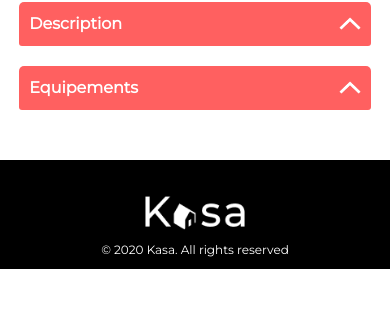
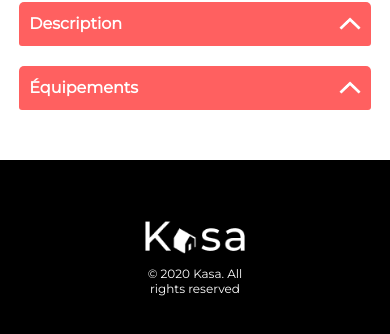
Before and after one commit to alinmb/kasa-project, a React (Create React App) app: page /apartment/0979876d in a window 390 px wide. Shown: the part 536-870 px from the top of the page. Before the commit the page ends 844 px from the top, so only its background shows below. Built offline with nearby package versions, Linux system fonts and the light colour scheme.

Commit message:
Feat: Animation sur collapse

```diff
--- a/src/App.scss
+++ b/src/App.scss
@@ -35,6 +35,7 @@ body {
   flex-direction: column;
   align-items: center;
   justify-content: center;
+  cursor: pointer;
   @media screen and (max-width: 768px) {
     width: 100%;
     margin: 20px 0;
@@ -66,30 +67,33 @@ body {
     background-color: #f6f6f6;
     width: 70%;
     height: auto;
-    opacity: 1;
     overflow: hidden;
     @media screen and (max-width: 768px) {
       width: 85%;
     }
   }
-  &__content__hide {
-    background-color: lightseagreen;
-    width: 0;
-    height: 0;
+}
+
+@keyframes inAnimation {
+  0% {
     opacity: 0;
-    overflow: hidden;
+    visibility: hidden;
+  }
+  100% {
+    opacity: 1;
+    visibility: visible;
   }
 }
 
-// @keyframes rotation {
-//   from {
-//     transform: rotate(0);
-//   }
-//   to {
-//     transform: rotate(360deg);
-//   }
-// }
-
+@keyframes outAnimation {
+  0% {
+    opacity: 1;
+  }
+  100% {
+    opacity: 0;
+    visibility: hidden;
+  }
+}
 /******************************************/
 
 /*PAGE ANNONCE LOGEMENTS*/
--- a/src/components/Collapse.jsx
+++ b/src/components/Collapse.jsx
@@ -1,5 +1,4 @@
 import { React, useState } from "react";
-import arrowDown from "../images/down.png";
 import arrowUp from "../images/up.png";
 
 const Collapse = (props) => {
@@ -12,14 +11,25 @@ const Collapse = (props) => {
     });
   }
 
+  const mountedStyle = { animation: "inAnimation 250ms ease-in" };
+  const unmountedStyle = {
+    animation: "outAnimation 270ms ease-out",
+  };
+
+  const rotateOpen = {
+    transform: isVisible ? "rotate(-180deg)" : "",
+    transition: "transform 250ms ease",
+  };
+
   return (
     <div className={`accordion ${props.customClass}`}>
       <div className="accordion__title" onClick={showContent}>
         <h4>{props.title}</h4>
-        <img src={isVisible ? arrowDown : arrowUp} alt="Flèche" />
+        <img src={arrowUp} alt="Flèche" style={rotateOpen} />
       </div>
       <div
-        className={isVisible ? "accordion__content" : "accordion__content_hide"}
+        className="accordion__content"
+        style={isVisible ? mountedStyle : unmountedStyle}
       >
         {isVisible && <p>{props.content}</p>}
       </div>
--- a/src/components/styles/_navbar_footer.scss
+++ b/src/components/styles/_navbar_footer.scss
@@ -58,7 +58,8 @@
   align-items: center;
 
   @media screen and (max-width: 768px) {
-    height: 109px;
+    justify-content: center;
+    height: 209px;
     width: 100%;
     margin: 0 0;
   }
@@ -76,6 +77,8 @@
     font-weight: 500;
 
     @media screen and (max-width: 768px) {
+      text-align: center;
+      width: 100px;
       font-size: 12px;
     }
   }
--- a/src/pages/Logement.jsx
+++ b/src/pages/Logement.jsx
@@ -38,9 +38,13 @@ const Logement = () => {
           customClass="custom-collapse-1"
         />
         <Collapse
-          title="Equipements"
+          title="Équipements"
           content={annonces.equipments.map((equip, index) => {
-            return <li key={index}>{equip}</li>;
+            return (
+              <li style={{ listStyle: "none" }} key={index}>
+                {equip}
+              </li>
+            );
           })}
           customClass="custom-collapse-2"
         />
```
